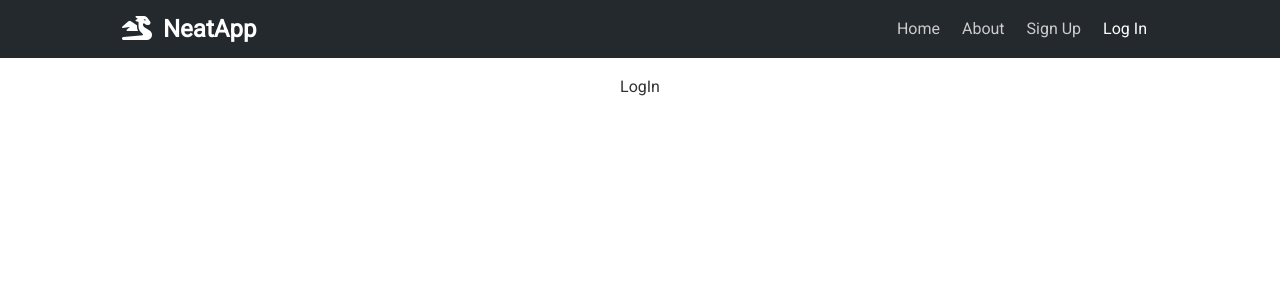
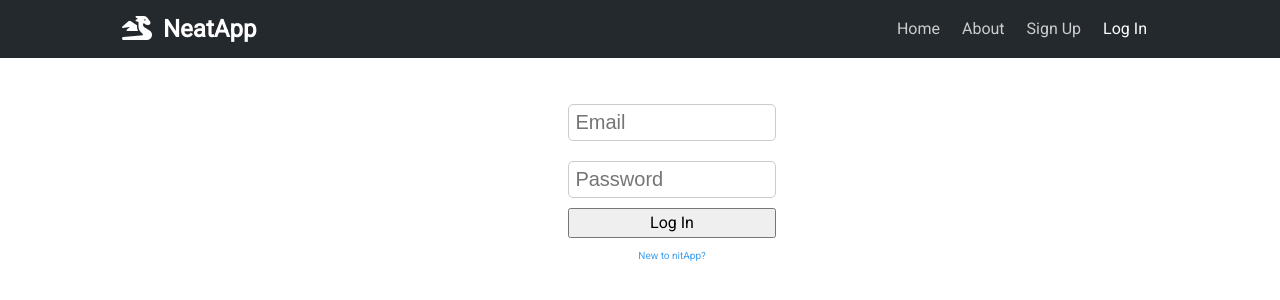
Before and after one commit to Nita1001/neatApp, a React (Create React App) app: page /logIn in a window 1280 px wide. Shown: the top 300 px of the page. Built offline with nearby package versions, Linux system fonts and the light colour scheme.

Commit message:
API SignUp LogIn and validation

```diff
--- a/package.json
+++ b/package.json
@@ -6,6 +6,7 @@
     "@testing-library/jest-dom": "^5.16.5",
     "@testing-library/react": "^13.4.0",
     "@testing-library/user-event": "^13.5.0",
+    "axios": "^1.3.4",
     "react": "^18.2.0",
     "react-dom": "^18.2.0",
     "react-router-dom": "^6.8.2",
--- /dev/null
+++ b/src/components/LogInForm.js
@@ -0,0 +1,77 @@
+import React, { useState, useEffect } from 'react';
+import { useNavigate, Link } from 'react-router-dom';
+import axios from 'axios';
+
+import { isEmailValid } from '../utils/validateEmail'
+import { isPhoneValid } from '../utils/validatePhone'
+
+const LogInForm = () => {
+    const navigate = useNavigate();
+    const [email, setEmail] = useState('');
+    const [password, setPassword] = useState('');
+    const [emailError, setEmailError] = useState('');
+    const [passwordError, setPasswordError] = useState('');
+    const [loginError, setLoginError] = useState('');
+    const [isLoggedIn, setIsLoggedIn] = useState(false);
+
+    const handleLogIn = async (e) => {
+        e.preventDefault();
+        if (!email) {
+            setEmailError('Please enter email.');
+            return;
+        }
+        if (!password) {
+            setPasswordError('Please enter password.');
+            return;
+        }
+        try {
+            const response = await axios.get('https://64022104ab6b7399d0b48fee.mockapi.io/users');
+            const user = response.data.find((user) => user.email === email && user.password === password);
+            if (user) {
+                console.log(user);
+                setIsLoggedIn(true);
+                user.isLoggedIn = true; // Update isLoggedIn field
+                localStorage.setItem('userToken', user.id);
+                await axios.put(`https://64022104ab6b7399d0b48fee.mockapi.io/users/${user.id}`, user);
+                navigate(user.email === 'admin@mail.com' ? '/admin' : '/');
+            } else {
+                setLoginError('Incorrect email or password. Please try again.');
+            }
+        } catch (error) {
+            console.error(error);
+            setLoginError('An error occurred. Please try again later.');
+        }
+    };
+
+    const handleEmailChange = (e) => {
+        setEmail(e.target.value);
+        if (e.target.value) {
+            setEmailError(isEmailValid(e.target.value) ? '' : 'Invalid email');
+        } else {
+            setEmailError('');
+        }
+        setLoginError('');
+    };
+
+    const handlePasswordChange = (e) => {
+        setPassword(e.target.value);
+        setLoginError('');
+    };
+
+
+    return (
+        <div className="container">
+            <form className='form'>
+
+                <input type="email" placeholder="Email" value={email} onChange={handleEmailChange} />
+                <input type="password" placeholder="Password" value={password} onChange={handlePasswordChange} />
+                {loginError && <div className="error">{loginError}</div>}
+                <button onClick={handleLogIn}>Log In</button>
+                <Link className='signLogUp' to='/signUp'>New to nitApp?</Link>
+
+            </form>
+        </div>
+    )
+}
+
+export default LogInForm
--- /dev/null
+++ b/src/components/SignUpForm.js
@@ -0,0 +1,125 @@
+import React, { useState, useEffect } from 'react';
+import { useNavigate, Link } from 'react-router-dom';
+import axios from 'axios';
+
+import { isEmailValid } from '../utils/validateEmail'
+import { isPhoneValid } from '../utils/validatePhone'
+
+
+const SignUpForm = () => {
+    const navigate = useNavigate();
+    const [name, setName] = useState('');
+    const [phone, setPhone] = useState('');
+    const [email, setEmail] = useState('');
+    const [password, setPassword] = useState('');
+    const [emailError, setEmailError] = useState('');
+    const [phoneError, setPhoneError] = useState('');
+    const [passwordError, setPasswordError] = useState('');
+    const [isSubmitted, setIsSubmitted] = useState(false);
+    const [isValid, setIsValid] = useState(false);
+    const [loginError, setLoginError] = useState('');
+    const [isLoggedIn, setIsLoggedIn] = useState(false);
+
+    useEffect(() => {
+        setIsValid(isEmailValid(email) && isPhoneValid(phone));
+    }, [email, phone, isSubmitted]);
+
+    const handleSignUp = async (e) => {
+        e.preventDefault();
+
+        setIsSubmitted(true);
+
+        if (!isValid) {
+            return;
+        }
+
+        try {
+            const response = await axios.post('https://64022104ab6b7399d0b48fee.mockapi.io/users', {
+                name,
+                phone,
+                email,
+                password,
+                isLoggedIn: false,
+            });
+            console.log(response.data);
+            navigate('/about');
+        } catch (error) {
+            console.error(error);
+        }
+    };
+
+    const handleLogIn = async (e) => {
+        e.preventDefault();
+        if (!email) {
+            setEmailError('Please enter email.');
+            return;
+        }
+        if (!password) {
+            setPasswordError('Please enter password.');
+            return;
+        }
+        try {
+            const response = await axios.get('https://64022104ab6b7399d0b48fee.mockapi.io/users');
+            const user = response.data.find((user) => user.email === email && user.password === password);
+            if (user) {
+                console.log(user);
+                setIsLoggedIn(true);
+                user.isLoggedIn = true; // Update isLoggedIn field
+                localStorage.setItem('userToken', user.id);
+                await axios.put(`https://64022104ab6b7399d0b48fee.mockapi.io/users/${user.id}`, user);
+                navigate(user.email === 'admin@mail.com' ? '/admin' : '/');
+            } else {
+                setLoginError('Incorrect email or password. Please try again.');
+            }
+        } catch (error) {
+            console.error(error);
+            setLoginError('An error occurred. Please try again later.');
+        }
+    };
+
+    const handleNameChange = (e) => {
+        setName(e.target.value);
+    };
+
+    const handlePhoneChange = (e) => {
+        setPhone(e.target.value);
+        if (e.target.value) {
+            setPhoneError(isPhoneValid(e.target.value) ? '' : 'Invalid phone');
+        } else {
+            setPhoneError('');
+        }
+    };
+
+    const handleEmailChange = (e) => {
+        setEmail(e.target.value);
+        if (e.target.value) {
+            setEmailError(isEmailValid(e.target.value) ? '' : 'Invalid email');
+        } else {
+            setEmailError('');
+        }
+        setLoginError('');
+    };
+
+    const handlePasswordChange = (e) => {
+        setPassword(e.target.value);
+        setLoginError('');
+    };
+
+    return (
+        <div className="container">
+            <form className='form'>
+                <input type="text" placeholder="Name" value={name} onChange={handleNameChange} />
+                <input type="text" placeholder="Phone" value={phone} onChange={handlePhoneChange} />
+                {isSubmitted && phoneError && <div className="error">{phoneError}</div>}
+                <input type="email" placeholder="Email" value={email} onChange={handleEmailChange} />
+                {isSubmitted && emailError && <div className="error">{emailError}</div>}
+                <input type="password" placeholder="Password" value={password} onChange={handlePasswordChange} />
+                <button onClick={handleSignUp}>Create account</button>
+                <Link className='signLogUp' to='/logIn'>Already a member?</Link>
+
+            </form>
+        </div>
+    );
+};
+
+export default SignUpForm;
--- a/src/index.css
+++ b/src/index.css
@@ -362,6 +362,18 @@ span {
 }
 
 /* Forms */
+.form {
+    padding-top: 2rem;
+    width: 20%;
+    display: flex;
+    margin: 0 auto;
+    flex-direction: column;
+}
+
+.signLogUp {
+    margin-top: 1rem;
+    font-size: 1rem;
+}
 
 input {
     border-radius: 0.5rem;
--- a/src/pages/LogIn.js
+++ b/src/pages/LogIn.js
@@ -1,8 +1,11 @@
 import React from 'react'
+import LogInForm from '../components/LogInForm'
 
 const LogIn = () => {
     return (
-        <div>LogIn</div>
+        <>
+            <LogInForm />
+        </>
     )
 }
 
--- a/src/pages/SignUp.js
+++ b/src/pages/SignUp.js
@@ -1,8 +1,12 @@
 import React from 'react'
+import SignUpForm from '../components/SignUpForm'
+
 
 const SignUp = () => {
     return (
-        <div>Sign Up</div>
+        <>
+            <SignUpForm />
+        </>
     )
 }
 
--- /dev/null
+++ b/src/utils/validateEmail.js
@@ -0,0 +1,4 @@
+export const isEmailValid = (email) => {
+    const emailRegex = /^\S+@\S+\.\S+$/;
+    return emailRegex.test(email);
+};
--- /dev/null
+++ b/src/utils/validatePhone.js
@@ -0,0 +1,4 @@
+export const isPhoneValid = (phone) => {
+    const phoneRegex = /^\d{10}$/;
+    return phoneRegex.test(phone);
+};
```
Also changed, not shown: 1 other file (tests, documents, lock files or other folders).
